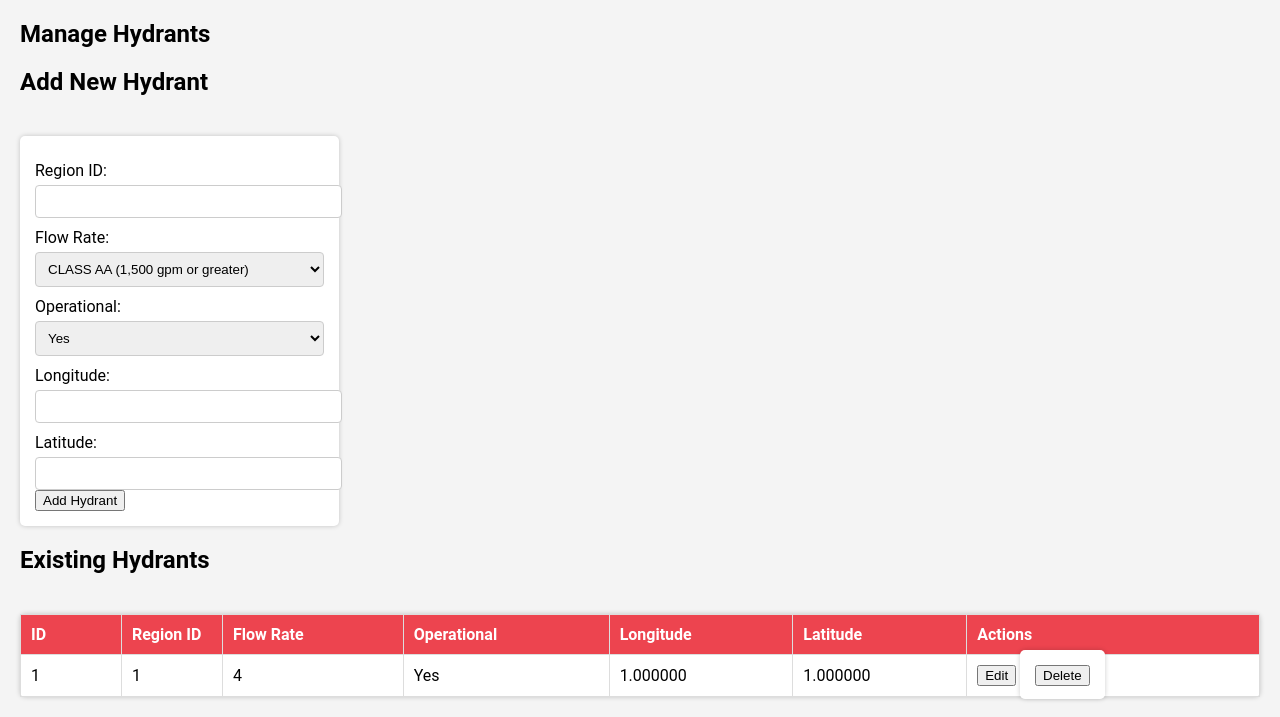
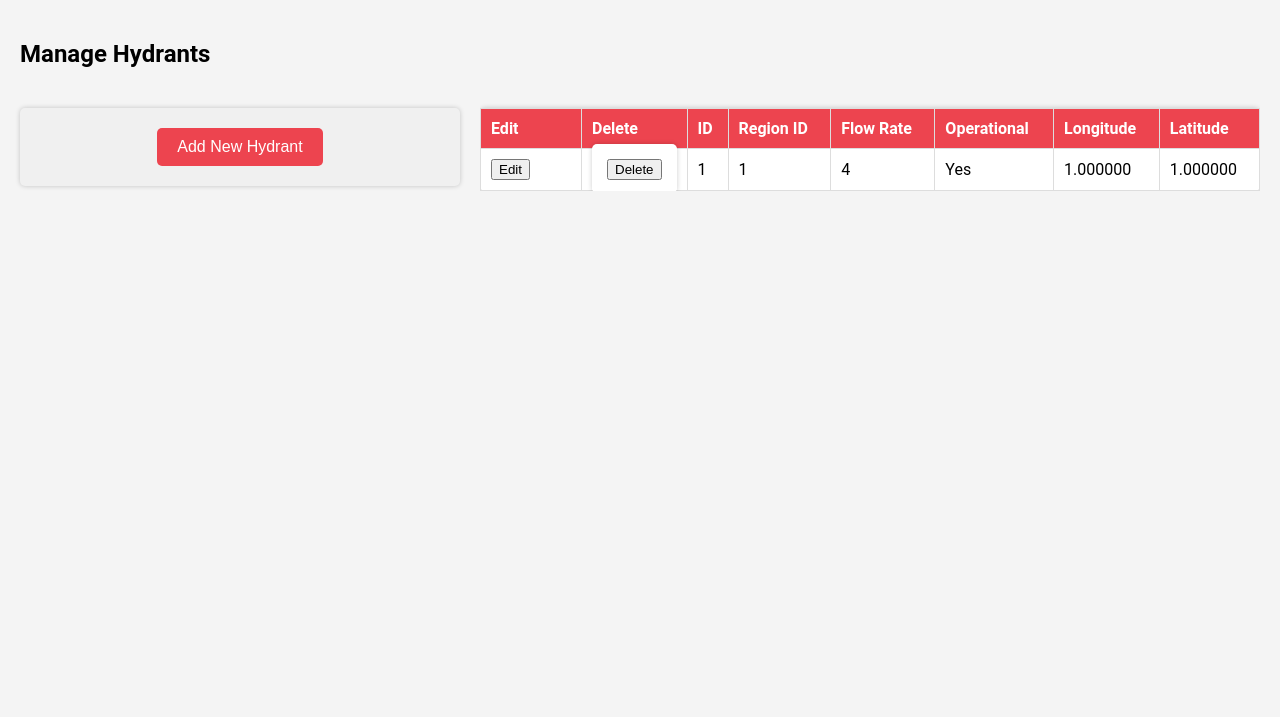
Before and after one commit to PiekoRocks/StreamLine, a Flask app: page /hydrants in a window 1280 px wide. Shown: the part 162-879 px from the top of the page. After the commit the page ends 353 px from the top, so only its background shows below. Run offline with Flask 3, Linux system fonts and the light colour scheme; tables that the repository leaves empty or names only in its code hold one stand-in row (values such as "Sample post"); data that the repository does not hold is empty.

Commit message:
CRUD Operations fully implemented into hydrants.

```diff
--- a/app.py
+++ b/app.py
@@ -6,9 +6,9 @@ app = Flask(__name__)
 # Database connection
 db = mysql.connector.connect(
     host="classmysql.engr.oregonstate.edu",
-    user="cs340_danieada",
-    password="8552",
-    database="cs340_danieada",
+    user="cs340_diaztr",
+    password="7663",
+    database="cs340_diaztr",
     autocommit=True
 )
 
@@ -18,49 +18,82 @@ cursor = db.cursor(dictionary=True)
 print("Available Routes:")
 print(app.url_map)
 
+# ================== HYDRANT ==================
 @app.route('/add_hydrant', methods=['POST'])
 def add_hydrant():
-    region = request.form['region']
-    flow_rate = request.form['flow_rate']
-    operational = request.form['operational']
-    longitude = request.form['longitude']
-    latitude = request.form['latitude']
+    print("🚀 Received POST request to add hydrant")
+
+    region = request.form.get('region')
+    flow_rate = request.form.get('flow_rate')
+    operational = request.form.get('operational')
+    longitude = request.form.get('longitude')
+    latitude = request.form.get('latitude')
+
+    print(f"🛠 Received form data: region={region}, flow_rate={flow_rate}, operational={operational}, longitude={longitude}, latitude={latitude}")
+
+    if not region or not flow_rate or not longitude or not latitude:
+        print("❌ Missing form data!")
+        return "Error: Missing form data", 400
+
+    cursor = db.cursor()
+    try:
+        cursor.execute(
+            "INSERT INTO Hydrants (region_id, flow_rate, is_operational, gps_long, gps_lat) VALUES (%s, %s, %s, %s, %s)",
+            (region, flow_rate, int(operational), longitude, latitude)
+        )
+        db.commit()
+        print("✅ Hydrant added successfully")
+    except Exception as e:
+        print(f"❌ Error adding hydrant: {e}")
+        return "Error adding hydrant", 500
+
+    return redirect(url_for('show_hydrants'))
+
+# ================== EDIT HYDRANT ==================
+@app.route('/edit_hydrant/<int:id>', methods=['POST'])
+def edit_hydrant(id):
+    region = request.form.get('region')
+    flow_rate = request.form.get('flow_rate')
+    operational = request.form.get('operational')
+    longitude = request.form.get('longitude')
+    latitude = request.form.get('latitude')
+
+    if operational is None:
+        operational = 0
+    else:
+        operational = int(operational)
 
     cursor = db.cursor()
 
-    # 🔍 Check if region_id exists in Regions table
+    # Debugging: Print values before updating
+    print(f"Updating hydrant {id} with values: {region}, {flow_rate}, {operational}, {longitude}, {latitude}")
+
+    # Check if the hydrant exists
+    cursor.execute("SELECT COUNT(*) FROM Hydrants WHERE hydrant_id = %s", (id,))
+    exists = cursor.fetchone()[0]
+
+    if exists == 0:
+        return "Error: Hydrant does not exist.", 400
+
+    # Check if the region ID is valid
     cursor.execute("SELECT COUNT(*) FROM Regions WHERE region_id = %s", (region,))
     region_exists = cursor.fetchone()[0]
 
     if region_exists == 0:
         return "Error: Region ID does not exist. Please choose a valid region.", 400
 
-    # ✅ Insert Hydrant if region exists
-    cursor.execute(
-        "INSERT INTO Hydrants (region_id, flow_rate, is_operational, gps_long, gps_lat) VALUES (%s, %s, %s, %s, %s)",
-        (region, flow_rate, operational, longitude, latitude)
-    )
-    db.commit()
-    return redirect(url_for('show_hydrants'))
-
-
-# Route to update a hydrant
-@app.route('/edit_hydrant/<int:id>', methods=['POST'])
-def edit_hydrant(id):
-    region = request.form['region']
-    flow_rate = request.form['flow_rate']
-    operational = request.form['operational']
-    longitude = request.form['longitude']
-    latitude = request.form['latitude']
-
-    cursor = db.cursor()
+    # Perform update
     cursor.execute(
         "UPDATE Hydrants SET region_id=%s, flow_rate=%s, is_operational=%s, gps_long=%s, gps_lat=%s WHERE hydrant_id=%s",
         (region, flow_rate, operational, longitude, latitude, id)
     )
     db.commit()
+
+    print("Hydrant update committed successfully")
+
     return redirect(url_for('show_hydrants'))
 
+# ================== DELETE HYDRANT ==================
 # Route to delete a hydrant
 @app.route('/delete_hydrant/<int:id>', methods=['POST'])
 def delete_hydrant(id):
@@ -83,23 +116,22 @@ def test_db():
     except Exception as e:
         return f"Database Connection Error: {e}"
 
+# ================== SHOW HYDRANT ==================
 @app.route('/hydrants')
 def show_hydrants():
-    db = mysql.connector.connect(
-        host="classmysql.engr.oregonstate.edu",
-        user="cs340_danieada",
-        password="8552",
-        database="cs340_danieada"
-    )
-    cursor = db.cursor(dictionary=True)  # Fresh cursor for the function
+    cursor = db.cursor(dictionary=True)
 
+    # Fetch hydrants
     cursor.execute("SELECT hydrant_id, region_id AS region, flow_rate, is_operational, gps_long AS longitude, gps_lat AS latitude FROM Hydrants")
     hydrants = cursor.fetchall()
 
+    # Fetch available regions for the dropdown
+    cursor.execute("SELECT region_id FROM Regions")
+    regions = cursor.fetchall()
+
     cursor.close()
-    db.close()  # Close connection after query execution
 
-    return render_template('hydrants.html', hydrants=hydrants)
+    return render_template("hydrants.html", hydrants=hydrants, regions=regions)
 
 
 @app.route('/regions')
--- a/templates/hydrants.html
+++ b/templates/hydrants.html
@@ -1,87 +1,96 @@
 {% extends "base.html" %}
 
+{% block title %}Manage Hydrants{% endblock %}
+
 {% block content %}
-    <h1>Manage Hydrants</h1>
+<h2 class="page-title">Manage Hydrants</h2>
 
-    <!-- Add Hydrant Form -->
-    <h2>Add New Hydrant</h2>
-    <form action="{{ url_for('add_hydrant') }}" method="POST">
-        <label for="region">Region ID:</label>
-        <input type="number" name="region" required>
+<div class="main-content">
+    <div class="side-content">
+        <button id="showAddFormButton" class="styled-button">Add New Hydrant</button>
 
-        <label for="flow_rate">Flow Rate:</label>
+        <div class="form-container" id="addFormContainer" style="display: none;">
+            <h2>Add a New Hydrant</h2>
+            <form id="addHydrantForm" action="{{ url_for('add_hydrant') }}" method="POST">
+                <label>Region ID:</label>
+                <input type="number" name="region" required><br>
+
+                <label>Flow Rate:</label>
                 <select name="flow_rate">
                     <option value="CLASS AA">CLASS AA (1,500 gpm or greater)</option>
                     <option value="CLASS A">CLASS A (1,000 gpm or greater)</option>
                     <option value="CLASS B">CLASS B (500 to 1,000 gpm)</option>
                     <option value="CLASS C">CLASS C (<500 gpm)</option>
-        </select>
+                </select><br>
 
-        <label for="operational">Operational:</label>
+                <label>Operational:</label>
                 <select name="operational">
                     <option value="1">Yes</option>
                     <option value="0">No</option>
-        </select>
+                </select><br>
 
-        <label for="longitude">Longitude:</label>
-        <input type="text" name="longitude" required>
+                <label>Longitude:</label>
+                <input type="text" name="longitude" required><br>
 
-        <label for="latitude">Latitude:</label>
-        <input type="text" name="latitude" required>
+                <label>Latitude:</label>
+                <input type="text" name="latitude" required><br>
 
-        <button type="submit">Add Hydrant</button>
+                <div class="button-container">
+                    <input type="submit" value="Add Hydrant">
+                    <button type="button" class="cancel-button" onclick="hideForm('addFormContainer')">Cancel</button>
+                </div>
             </form>
+        </div>
+    </div>
 
-    <!-- Hydrants Table -->
-    <h2>Existing Hydrants</h2>
-    <table border="1">
+    <div class="table-container">
+        <table border="1" cellpadding="5">
             <thead>
                 <tr>
+                    <th>Edit</th>
+                    <th>Delete</th>
                     <th>ID</th>
                     <th>Region ID</th>
                     <th>Flow Rate</th>
                     <th>Operational</th>
                     <th>Longitude</th>
                     <th>Latitude</th>
-                <th>Actions</th>
                 </tr>
             </thead>
             <tbody>
                 {% for hydrant in hydrants %}
                 <tr>
+                    <td><button onclick="showEditForm('{{ hydrant.hydrant_id }}')">Edit</button></td>
+                    <td>
+                        <form action="{{ url_for('delete_hydrant', id=hydrant.hydrant_id) }}" method="POST" style="display:inline;">
+                            <button type="submit" class="delete-button" onclick="return confirm('Are you sure you want to delete this hydrant?');">Delete</button>
+                        </form>
+                    </td>
                     <td>{{ hydrant.hydrant_id }}</td>
                     <td>{{ hydrant.region }}</td>
                     <td>{{ hydrant.flow_rate }}</td>
                     <td>{{ "Yes" if hydrant.is_operational else "No" }}</td>
                     <td>{{ hydrant.longitude }}</td>
                     <td>{{ hydrant.latitude }}</td>
-                <td>
-                    <!-- Edit Button -->
-                    <button onclick="showEditForm('{{ hydrant.hydrant_id }}', '{{ hydrant.region }}', '{{ hydrant.flow_rate }}', '{{ hydrant.is_operational }}', '{{ hydrant.longitude }}', '{{ hydrant.latitude }}')">
-                        Edit
-                    </button>
-
-                    <!-- Delete Button -->
-                    <form action="{{ url_for('delete_hydrant', id=hydrant.hydrant_id) }}" method="POST" style="display:inline;">
-                        <button type="submit" onclick="return confirm('Are you sure you want to delete this hydrant?');">Delete</button>
-                    </form>
-                </td>
                 </tr>
 
                 <!-- Edit Hydrant Form (Hidden by Default) -->
                 <tr id="editFormContainer_{{ hydrant.hydrant_id }}" style="display: none;">
-                <td colspan="7">
-                    <form id="editForm_{{ hydrant.hydrant_id }}" action="{{ url_for('edit_hydrant', id=hydrant.hydrant_id) }}" method="POST">
+                    <td colspan="8">
+                        <div class="form-container">
+                            <h2>Edit Hydrant</h2>
+                            <form action="{{ url_for('edit_hydrant', id=hydrant.hydrant_id) }}" method="POST">
                                 <label>ID:</label>
                                 <input type="text" name="id" value="{{ hydrant.hydrant_id }}" readonly><br>
 
                                 <label for="region">Region:</label>
                                 <select name="region">
                                     {% for region in regions %}
-                                <option value="{{ region.region_id }}">{{ region.region_id }}</option>
+                                        <option value="{{ region.region_id }}" {% if region.region_id == hydrant.region %}selected{% endif %}>
+                                            {{ region.region_id }}
+                                        </option>
                                     {% endfor %}
                                 </select>
-
 
                                 <label>Flow Rate:</label>
                                 <select name="flow_rate">
@@ -89,13 +98,13 @@
                                     <option value="CLASS A" {% if hydrant.flow_rate == "CLASS A" %} selected {% endif %}>CLASS A (1,000 gpm or greater)</option>
                                     <option value="CLASS B" {% if hydrant.flow_rate == "CLASS B" %} selected {% endif %}>CLASS B (500 to 1,000 gpm)</option>
                                     <option value="CLASS C" {% if hydrant.flow_rate == "CLASS C" %} selected {% endif %}>CLASS C (<500 gpm)</option>
-                        </select><br>
+                                </select>
 
                                 <label>Operational:</label>
                                 <select name="operational">
                                     <option value="1" {% if hydrant.is_operational %} selected {% endif %}>Yes</option>
                                     <option value="0" {% if not hydrant.is_operational %} selected {% endif %}>No</option>
-                        </select><br>
+                                </select>
 
                                 <label>Longitude:</label>
                                 <input type="text" name="longitude" value="{{ hydrant.longitude }}"><br>
@@ -103,23 +112,93 @@
                                 <label>Latitude:</label>
                                 <input type="text" name="latitude" value="{{ hydrant.latitude }}"><br>
 
-                        <button type="submit">Save Changes</button>
-                        <button type="button" onclick="hideForm('editFormContainer_{{ hydrant.hydrant_id }}')">Cancel</button>
+                                <div class="button-container">
+                                    <button type="submit" class="styled-button">Save Changes</button>
+                                    <button type="button" class="cancel-button" onclick="hideForm('editFormContainer_{{ hydrant.hydrant_id }}')">Cancel</button>
+                                </div>
                             </form>
+                        </div>
                     </td>
                 </tr>
                 {% endfor %}
             </tbody>
         </table>
+    </div>
+</div>
 
 <script>
-        function showEditForm(id, region, flowRate, operational, longitude, latitude) {
-            document.getElementById("editFormContainer_" + id).style.display = "table-row";
+    document.addEventListener("DOMContentLoaded", function () {
+        const showAddFormButton = document.getElementById("showAddFormButton");
+        const addFormContainer = document.getElementById("addFormContainer");
+
+        if (showAddFormButton && addFormContainer) {
+            showAddFormButton.addEventListener("click", function () {
+                addFormContainer.classList.add("show");
+            });
+        } else {
+            console.error("🚨 Missing 'showAddFormButton' or 'addFormContainer'.");
+        }
+    });
+
+    function hideForm(id) {
+        const formContainer = document.getElementById(id);
+        if (formContainer) {
+            formContainer.classList.remove("show");
+        }
+    }
+
+    function showEditForm(id) {
+    const editRow = document.getElementById("editFormContainer_" + id);
+    if (editRow) {
+        // Make the row visible
+        editRow.style.display = "table-row";
+
+        // Also make the nested .form-container visible
+        const formDiv = editRow.querySelector(".form-container");
+        if (formDiv) {
+            formDiv.classList.add("show");
+            }
+        }
     }
 
     function hideForm(id) {
-            document.getElementById(id).style.display = "none";
+        const editRow = document.getElementById(id);
+        if (editRow) {
+            // Hide the row
+            editRow.style.display = "none";
+
+            // Remove the .show class from the nested div
+            const formDiv = editRow.querySelector(".form-container");
+            if (formDiv) {
+                formDiv.classList.remove("show");
             }
+        }
+    }
+
 </script>
 
+
+
+<style>
+    /* For generic form containers (divs) */
+    .form-container {
+        display: none;
+        background: white;
+        padding: 15px;
+        border-radius: 5px;
+        box-shadow: 0px 0px 10px rgba(0, 0, 0, 0.1);
+        max-width: 400px;
+        margin-top: 10px;
+        text-align: left;
+    }
+    .form-container.show {
+        display: block !important;
+    }
+    /* For table rows used as edit forms */
+    tr.show-row {
+        display: table-row !important;
+    }
+</style>
+
+
 {% endblock %}
```
Also changed, not shown: 2 other files. Lines whose indentation alone changed are shown as unchanged.
